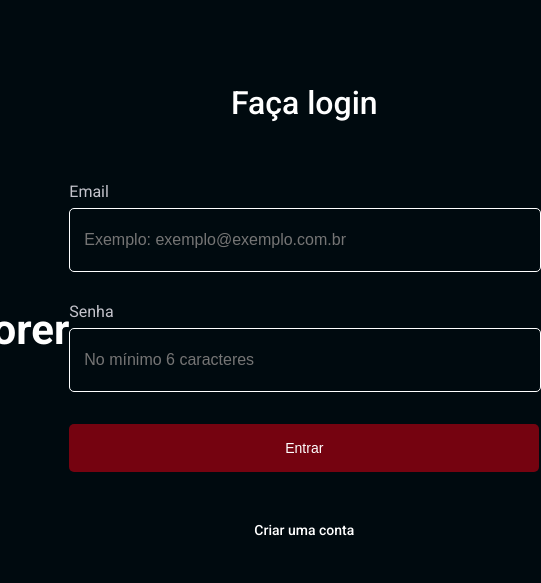
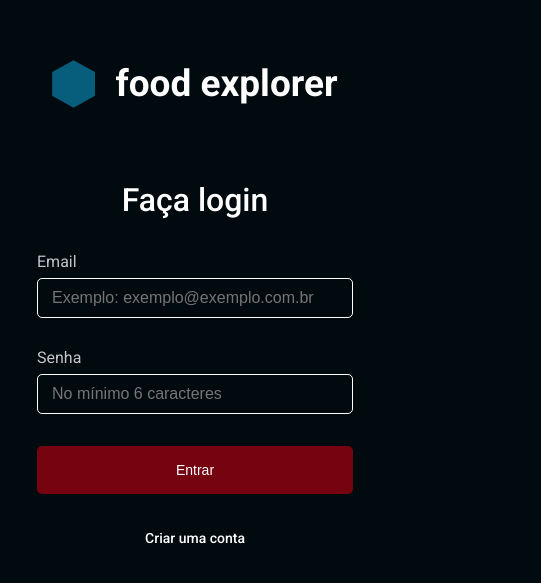
Before and after one commit to antoniodebrito/foodExplorer-front, a React (Vite) app: page / in a window 390 px wide. Shown: the part 117-700 px from the top of the page, 541 px wide, since content can reach past the window. Built offline with nearby package versions, Linux system fonts and the light colour scheme.

Commit message:
:iphone: style: create responsiveness

```diff
--- a/src/pages/SignIn/index.jsx
+++ b/src/pages/SignIn/index.jsx
@@ -1,28 +1,27 @@
 import { Button } from "../../components/Button";
 import { Input } from "../../components/Input";
-import { Container } from "./styles";
+import { Container } from "../../styles/authentication";
 
 
 export function SignIn() {
   return (
     <Container>
-      <section className="brand">
+      <div className="authentication">
+        <section className="authentication-brand">
           <img src="/logo.svg" alt="hexagono azul opaco" />
           <h1>food explorer</h1>
         </section>
-      <section className="form">
+        <section className="authentication-form">
           <h2>Faça login</h2>
-
           <form>
-          <div className="login-input">
+            <div className="authentication-input">
               <label htmlFor="email">Email</label>
               <Input
                 id="email"
                 placeholder="Exemplo: exemplo@exemplo.com.br"
               />
             </div>
-
-          <div className="login-input">
+            <div className="authentication-input">
               <label htmlFor="password">Senha</label>
               <Input
                 id="password"
@@ -33,6 +32,7 @@ export function SignIn() {
           </form>
           <p>Criar uma conta</p>
         </section>
+      </div>
     </Container>
   )
 }
--- a/src/pages/SignIn/styles.jsx
+++ /dev/null
@@ -1,70 +0,0 @@
-import styled from "styled-components";
-
-export const Container = styled.main`
-
-  display: grid;
-  height: 100vh;
-  grid-template-columns: 1fr 1fr;
-  grid-template-areas: "brand form" ;
-  place-content: center;
-
-  .brand {
-    align-items: center;
-    align-self: center;
-    display: flex;
-    gap: 2rem;
-    grid-area: brand;
-    height: 4.8rem;
-    justify-content: center;
-
-    h1 {
-      font-family: 'Roboto';
-      font-size: 4.2rem;
-      font-weight: 700;
-      line-height: 4.9rem;
-    }
-  }
-
-  .form {
-    grid-area: form;
-    width: 47rem;
-
-    h2 {
-      font-weight: 500;
-      font-size: 3.2rem;
-      line-height: 140%;
-    }
-
-    h2, p {
-      text-align: center;
-    }
-
-    p {
-      font-size: 1.4rem;
-      font-weight: 500;
-      line-height: 2.4rem;
-    }
-
-  }
-
-  .form,
-  .form form {
-    display: flex;
-    flex-direction: column;
-    gap: 3.2rem;
-  }
-
-  .login-input {
-    display: flex;
-    flex-direction: column;
-    gap: 8px;
-
-    > label {
-      color: ${({theme}) => theme.COLORS.LIGHT_400};
-      font-weight: 400;
-      line-height: 100%;
-    }
-  }
-
-
-`;
--- /dev/null
+++ b/src/styles/authentication.jsx
@@ -0,0 +1,125 @@
+import styled from "styled-components";
+
+export const Container = styled.main`
+
+  .authentication {
+    display: grid;
+    height: 100vh;
+    grid-template-columns: 1fr 1fr;
+    grid-template-areas: "brand form" ;
+    place-content: center;
+  }
+
+  .authentication-brand {
+    align-items: center;
+    align-self: center;
+    display: flex;
+    gap: 2rem;
+    grid-area: brand;
+    height: 4.8rem;
+    justify-content: center;
+
+    img {
+        width: 4.9rem;
+    }
+
+    h1 {
+      font-family: 'Roboto';
+      font-size: 4.2rem;
+      font-weight: 700;
+      line-height: 4.9rem;
+    }
+  }
+
+  .authentication-form {
+    grid-area: form;
+    width: 47rem;
+
+    h2 {
+      font-weight: 500;
+      font-size: 3.2rem;
+      line-height: 140%;
+    }
+
+    h2, p {
+      text-align: center;
+    }
+
+    p {
+      font-size: 1.4rem;
+      font-weight: 500;
+      line-height: 2.4rem;
+    }
+
+  }
+
+  .authentication-form,
+  .authentication-form form {
+    display: flex;
+    flex-direction: column;
+    gap: 3.2rem;
+  }
+
+  .authentication-input {
+    display: flex;
+    flex-direction: column;
+    gap: 8px;
+
+    > label {
+      color: ${({theme}) => theme.COLORS.LIGHT_400};
+      font-weight: 400;
+      line-height: 100%;
+    }
+  }
+
+/* RESPONSIVE */
+
+  @media (max-width: 980px) {
+    display: grid;
+    height: 100vh;
+    overflow: hidden;
+    place-content: center;
+
+    .authentication {
+      grid-template-areas: "brand" "form";
+      grid-template-columns: 316px;
+      height: 40rem;
+      margin: 0 auto;
+    }
+
+    .authentication-brand {
+      margin-bottom: 7rem;
+
+      img {
+        width: 4.3rem;
+      }
+      h1 {
+        font-size: 3.7rem;
+      }
+    }
+
+    .authentication-form {
+      justify-self: center;
+      width: 100%;
+    }
+  }
+
+`;
+
+// @media screen and(min - width: 980px) {
+//   grid - template - columns: 80rem;
+//   grid - template - rows: 100px 1fr;
+//   grid - template - areas: "brand" "form";
+//   border: 1px solid red;
+
+//   #root > main > section.brand {
+//     width: 500px;
+//     margin: 0 auto;
+//   }
+
+//     > section.brand {
+//     width: 500px;
+//     border: 1px solid red;
+//   }
+
+// }
--- a/src/styles/global.jsx
+++ b/src/styles/global.jsx
@@ -1,21 +1,30 @@
 import { createGlobalStyle } from "styled-components";
 
 export default createGlobalStyle`
+
+  * {
+    margin: 0;
+    padding: 0;
+    text-decoration: none;
+    box-sizing: border-box;
+  }
+
   :root {
     font-size: 62.5%;
+
+  }
+
+  html,
+  body {
+    overflow: hidden;
   }
 
   body {
     background: ${({theme}) => theme.COLORS.DARK_400};
     border: none;
-    box-sizing: border-box;
     color: ${({theme}) => theme.COLORS.LIGHT_100};
     font-family: 'Roboto';
     font-size: 1.6rem;
     height: 100vh;
-    margin: 0;
-    padding: 0;
-    overflow: hidden;
-    text-decoration: none;
   }
 `
```
Lines whose indentation alone changed are shown as unchanged.
